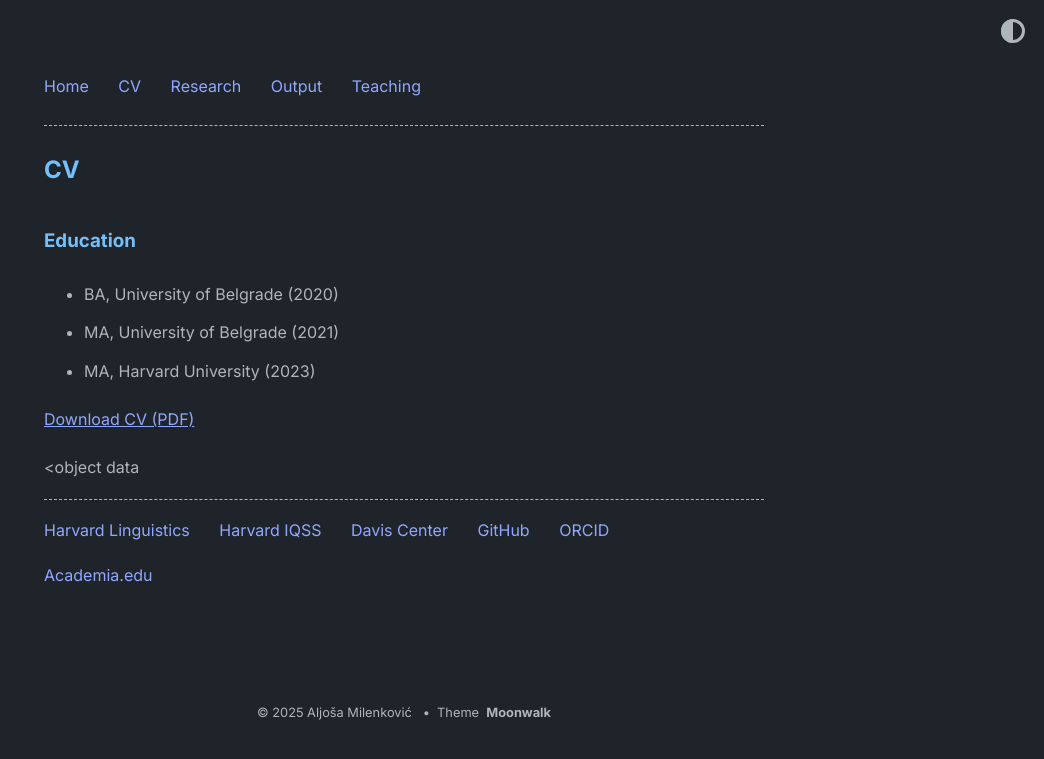
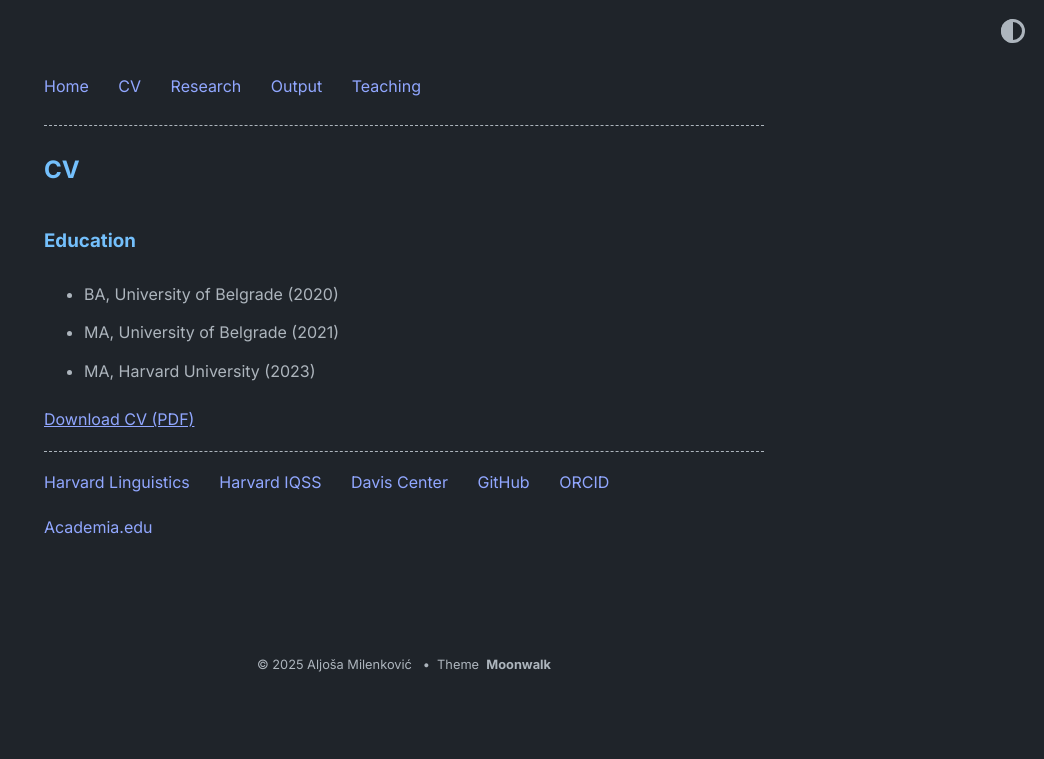
Before and after one commit to AljosaMilenkovic/AljosaMilenkovic.github.io, a Jekyll site: the page built from cv.md, in a window 1280 px wide. Shown: the top 759 px of the page, without its empty margins (236-1280 px from the left). Built offline with Jekyll 4.4.1, drawn with Linux system fonts in a browser that asks for light colours.

Commit message:
Update cv.md

```diff
--- a/cv.md
+++ b/cv.md
@@ -10,5 +10,3 @@ permalink: /cv/
 - MA, Harvard University (2023)
 
 [Download CV (PDF)](/cv.pdf){:target="_blank" rel="noopener"}
-
-<object data
```
